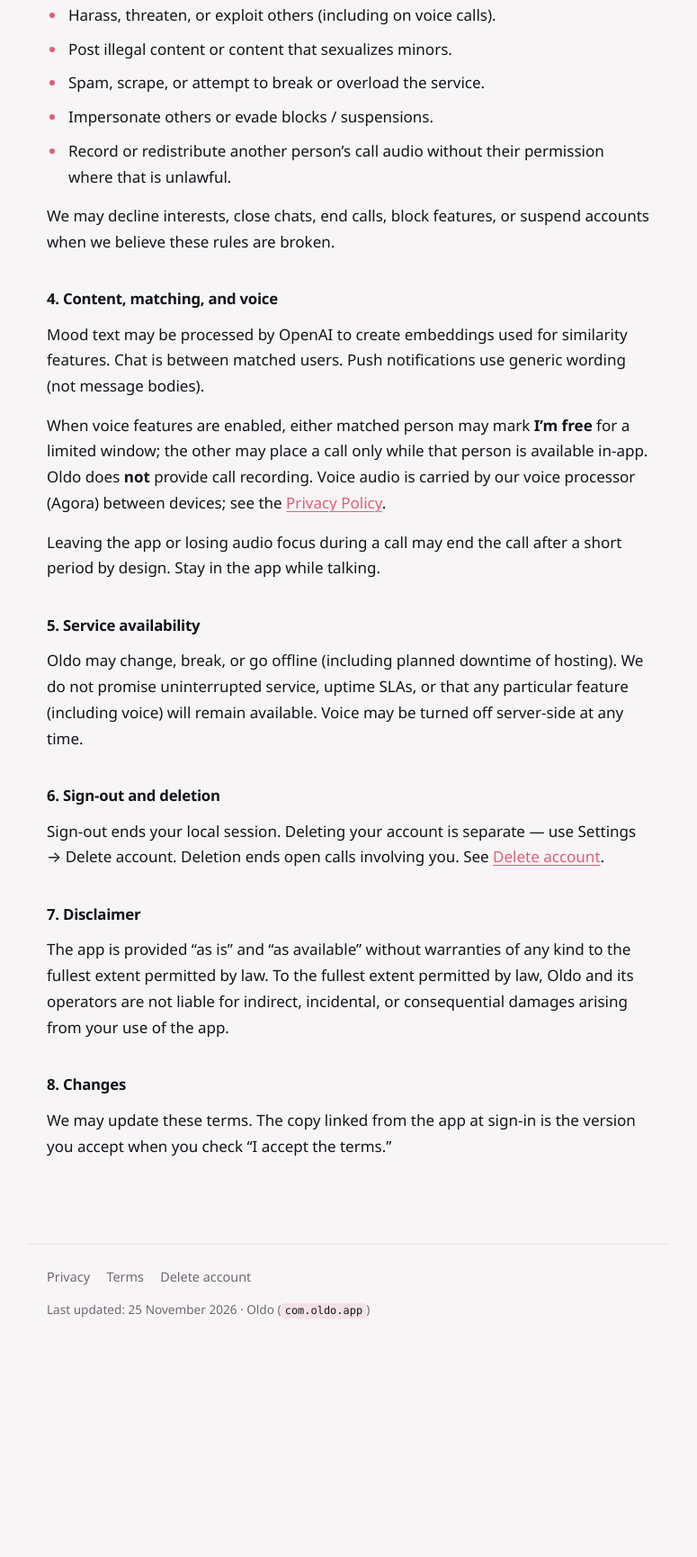
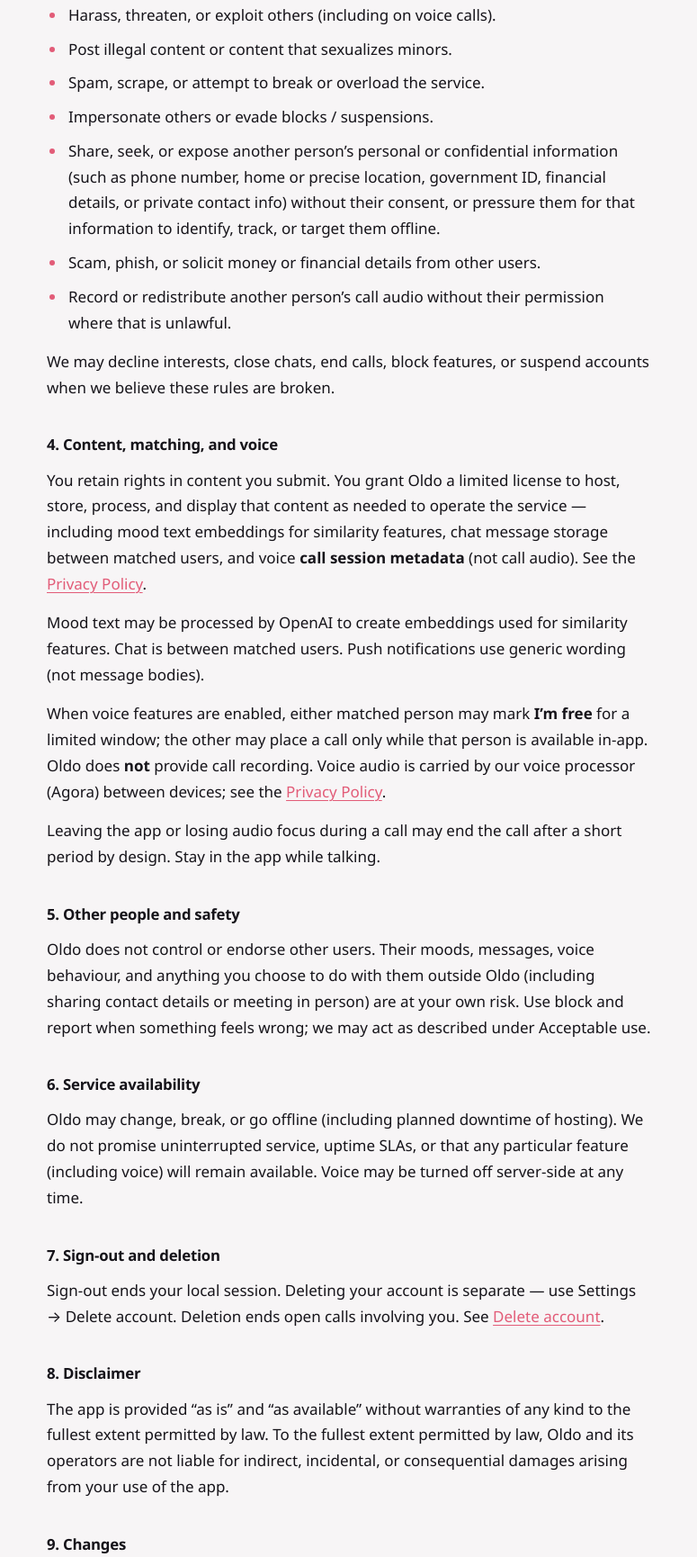
Before and after one commit to sidiscoding69-cmyk/oldo-legal, a plain HTML site: page terms/index.html in a window 1280 px wide. Shown: the part 778-2508 px from the top of the page at 90% size, without its empty margins (252-1027 px from the left). Before the commit the page ends 2288 px from the top, so only its background shows below. Drawn offline with Linux system fonts and the light colour scheme.

Commit message:
Expand terms: privacy/PII, anti-scam, content license, other-user risk
Co-authored-by: Cursor <cursoragent@cursor.com>

```diff
--- a/terms/index.html
+++ b/terms/index.html
@@ -60,6 +60,16 @@
           <li>Spam, scrape, or attempt to break or overload the service.</li>
           <li>Impersonate others or evade blocks / suspensions.</li>
           <li>
+            Share, seek, or expose another person’s personal or confidential
+            information (such as phone number, home or precise location,
+            government ID, financial details, or private contact info) without
+            their consent, or pressure them for that information to identify,
+            track, or target them offline.
+          </li>
+          <li>
+            Scam, phish, or solicit money or financial details from other users.
+          </li>
+          <li>
             Record or redistribute another person’s call audio without their
             permission where that is unlawful.
           </li>
@@ -72,6 +82,14 @@
 
       <section>
         <h2>4. Content, matching, and voice</h2>
+        <p>
+          You retain rights in content you submit. You grant Oldo a limited
+          license to host, store, process, and display that content as needed to
+          operate the service — including mood text embeddings for similarity
+          features, chat message storage between matched users, and voice
+          <strong>call session metadata</strong> (not call audio). See the
+          <a href="https://oldo.social/privacy">Privacy Policy</a>.
+        </p>
         <p>
           Mood text may be processed by OpenAI to create embeddings used for
           similarity features. Chat is between matched users. Push
@@ -92,7 +110,18 @@
       </section>
 
       <section>
-        <h2>5. Service availability</h2>
+        <h2>5. Other people and safety</h2>
+        <p>
+          Oldo does not control or endorse other users. Their moods, messages,
+          voice behaviour, and anything you choose to do with them outside Oldo
+          (including sharing contact details or meeting in person) are at your
+          own risk. Use block and report when something feels wrong; we may act
+          as described under Acceptable use.
+        </p>
+      </section>
+
+      <section>
+        <h2>6. Service availability</h2>
         <p>
           Oldo may change, break, or go offline (including planned downtime of
           hosting). We do not promise uninterrupted service, uptime SLAs, or
@@ -102,7 +131,7 @@
       </section>
 
       <section>
-        <h2>6. Sign-out and deletion</h2>
+        <h2>7. Sign-out and deletion</h2>
         <p>
           Sign-out ends your local session. Deleting your account is separate —
           use Settings → Delete account. Deletion ends open calls involving you.
@@ -112,7 +141,7 @@
       </section>
 
       <section>
-        <h2>7. Disclaimer</h2>
+        <h2>8. Disclaimer</h2>
         <p>
           The app is provided “as is” and “as available” without warranties of
           any kind to the fullest extent permitted by law. To the fullest extent
@@ -123,7 +152,7 @@
       </section>
 
       <section>
-        <h2>8. Changes</h2>
+        <h2>9. Changes</h2>
         <p>
           We may update these terms. The copy linked from the app at sign-in is
           the version you accept when you check “I accept the terms.”
```
